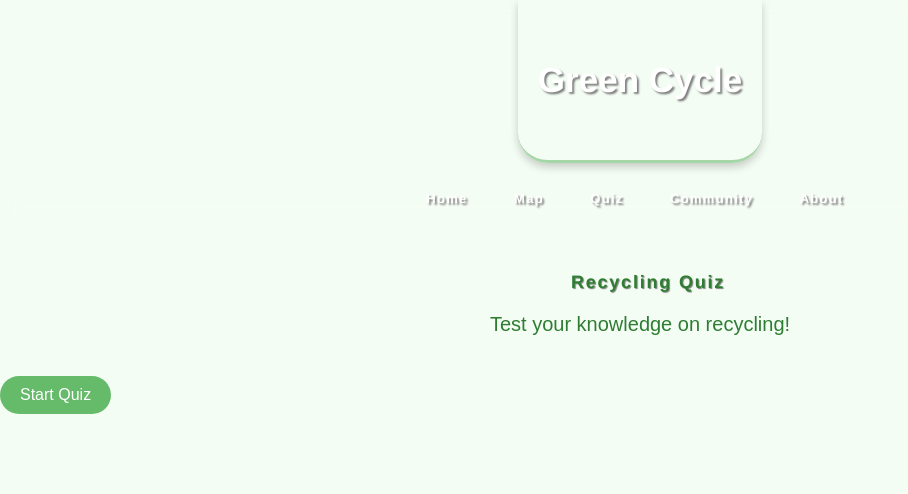
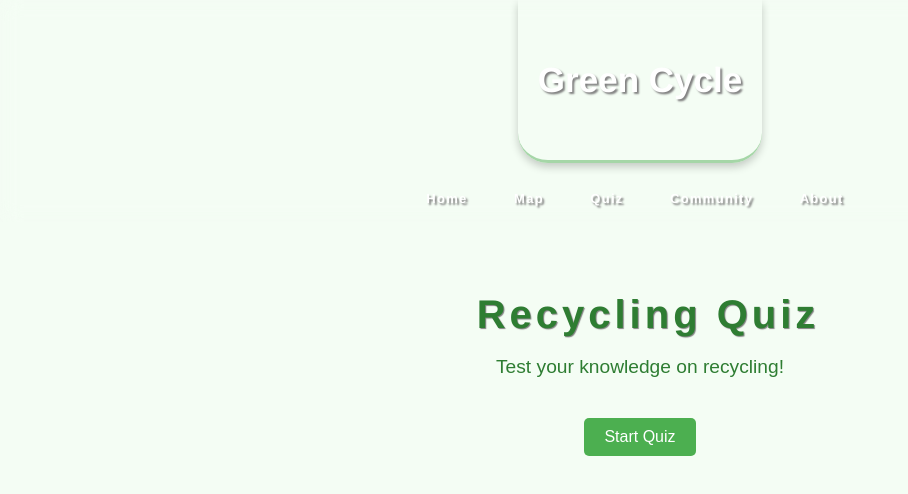
Before and after one commit to UW-INFO442-AU24/GreenCycle5, a React (Create React App) app in the folder greencycle/: page /quiz in a window 1280 px wide. Shown: the top 494 px of the page, without its empty margins (0-908 px from the left). Built offline with nearby package versions, Linux system fonts and the light colour scheme.

Commit message:
merge fine

```diff
--- a/greencycle/src/components/Map/map.css
+++ b/greencycle/src/components/Map/map.css
@@ -1,7 +1,5 @@
 
 /* Main container for three columns */
-
-
 .main-container {
     display: flex;
     height: 100vh;
--- a/greencycle/src/components/app.css
+++ b/greencycle/src/components/app.css
@@ -194,54 +194,108 @@ main {
 
 
 /* Quiz Page */
-body {
-    font-family: Arial, sans-serif;
-    margin: 20px;
-    padding: 10px;
+#welcome-screen {
+    text-align: center;
+    max-width: 600px;
+    margin: 0 auto;
+    padding: 20px;
 }
 
-.quiz-container {
+#welcome-screen h1 {
+    font-size: 2.5rem;
+    margin-bottom: 10px;
+}
+
+#welcome-screen p {
+    font-size: 1.2rem;
+    margin-bottom: 20px;
+}
+
+#welcome-screen button {
+    padding: 10px 20px;
+    font-size: 16px;
+    cursor: pointer;
+    background-color: #4CAF50;
+    color: white;
+    border: none;
+    border-radius: 5px;
+    margin-top: 20px;
+}
+
+#quiz-section {
+    text-align: center;
     max-width: 600px;
-    margin: auto;
+    margin: 0 auto;
+    padding: 20px;
+}
+
+#quiz-section h1 {
+    margin-bottom: 20px;
 }
 
 .question {
-    margin: 20px 0;
+    margin-bottom: 20px;
 }
 
-.question h3 {
-    margin-bottom: 10px;
-}
-
-.answers {
-    list-style-type: none;
+ul.answers {
+    list-style: none;
     padding: 0;
 }
 
-.answers li {
-    margin-bottom: 8px;
+ul.answers li {
+    margin: 10px 0;
 }
 
-.submit-btn {
-    display: block;
-    margin: 20px auto;
+.navigation, .submit-btn {
+    margin-top: 20px;
+}
+
+button {
     padding: 10px 20px;
+    font-size: 16px;
+    cursor: pointer;
+    margin: 10px;
     background-color: #4CAF50;
     color: white;
     border: none;
-    cursor: pointer;
+    border-radius: 5px;
 }
 
-.submit-btn:hover {
-    background-color: #45a049;
+.result-popup {
+    text-align: center;
+    padding: 20px;
+    background-color: rgba(0, 0, 0, 0.8);
+    color: white;
+    border-radius: 10px;
+    position: relative;
+    margin: 20px auto;
+    max-width: 600px;
+    width: 80%;
+    max-height: 80vh;
+    overflow-y: auto;
 }
 
-.result {
-    text-align: center;
-    font-size: 1.2em;
-    margin-top: 20px;
+.overlay {
+    position: fixed;
+    top: 0;
+    left: 0;
+    right: 0;
+    bottom: 0;
+    display: flex;
+    justify-content: center;
+    align-items: center;
+    background-color: rgba(0, 0, 0, 0.5);
 }
 
+.result-popup ul {
+    padding: 0;
+    margin: 0;
+    list-style: none;
+}
+
+.result-popup li {
+    margin: 10px 0;
+}
 
 /* Home Page */
 p {
```
